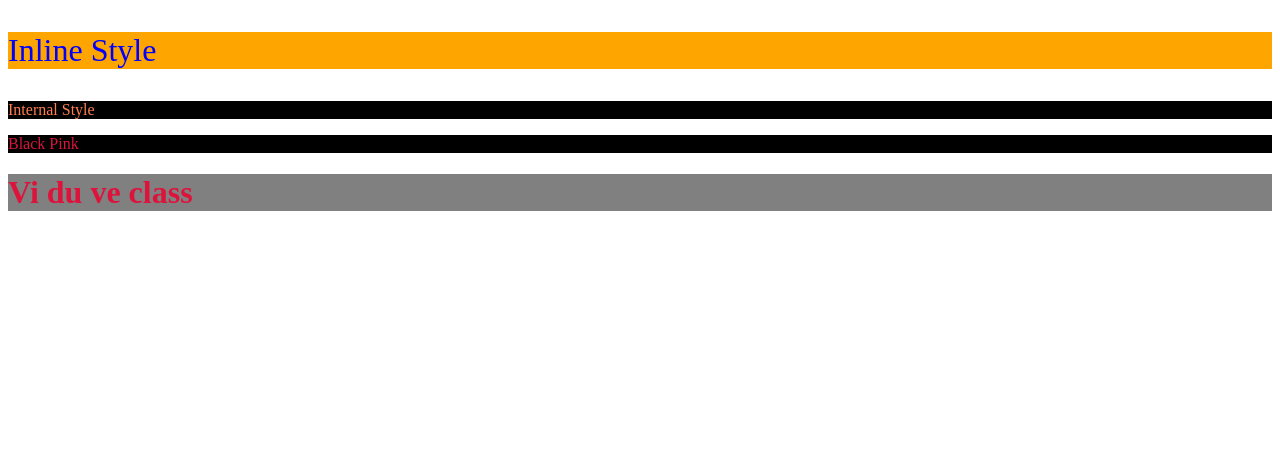
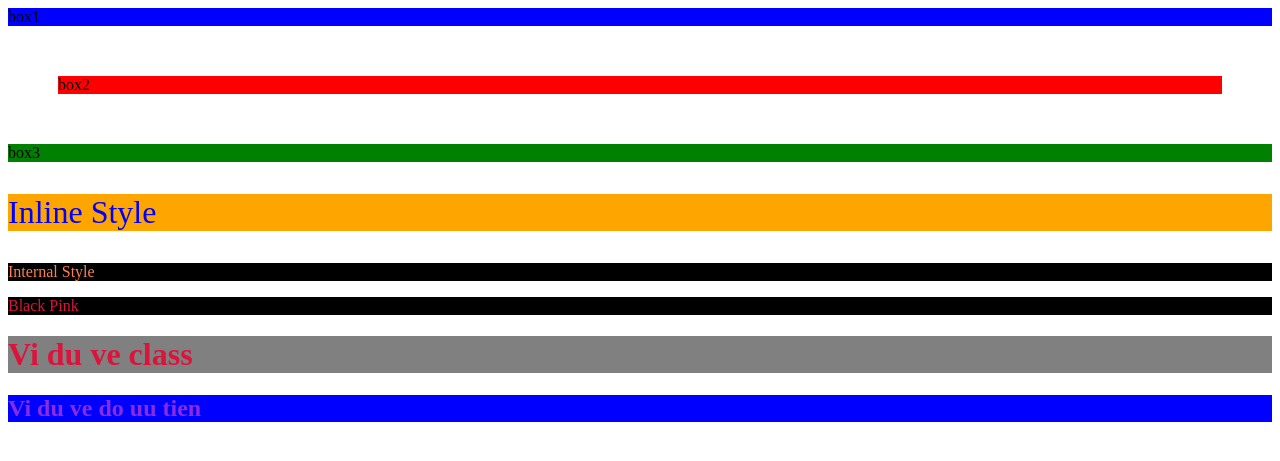
Before and after one commit to HiepTran26/2221050244, a PHP site: page /bai4/index.html in a window 1280 px wide. Shown: the top 461 px of the page. Run offline with PHP 8.4, Linux system fonts and the light colour scheme.

Commit message:
Add files via upload

```diff
--- a/bai4/index.css
+++ b/bai4/index.css
@@ -1,3 +1,16 @@
 h1{
     background-color: gray;
 }
+.box1{
+    background-color: blue;
+
+}
+.box2{
+    background-color: red;
+    margin: 50px; 10px; 100px; 30px;
+
+}
+.box3{
+    background-color: green;
+
+}
--- a/bai4/index.html
+++ b/bai4/index.html
@@ -15,13 +15,34 @@
         .tittle2{
             color: crimson;
         }
+        h2{
+            color: red;background-color: blue;
+        }
+        .box1{
+            background-color: blue;
+
+        }
+        .box2{
+            background-color: red;
+
+        }
+        .box3{
+            background-color: green;
+
+        }
     </style>
-    <link rel="stylesheet" href="index.css">
+    <link rel="stylesheet" href="index.css"/>
 </head>
 <body>
+    <div class="box1">box1</div>
+    <div class="box2">box2</div>
+    <div class="box3">box3</div>
+
     <p style="color: blue; font-size: xx-large; background-color: orange;">Inline Style</p>
     <p id="tittle">Internal Style</p>
     <p class="tittle2">Black Pink</p>
+
     <h1 class="tittle2">Vi du ve class</h1>
+    <h2 style="color: blueviolet;">Vi du ve do uu tien</h2>
 </body>
 </html>
```
